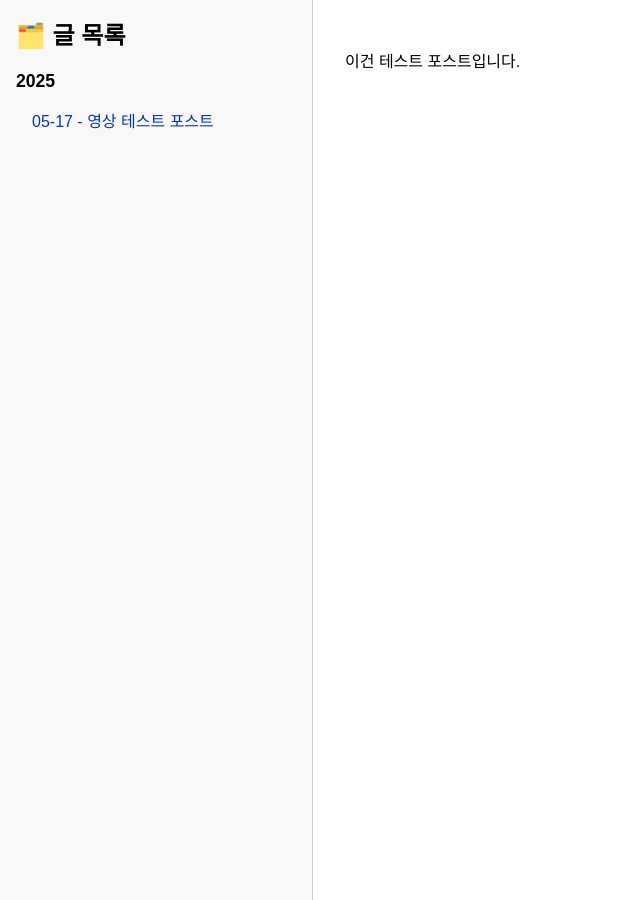
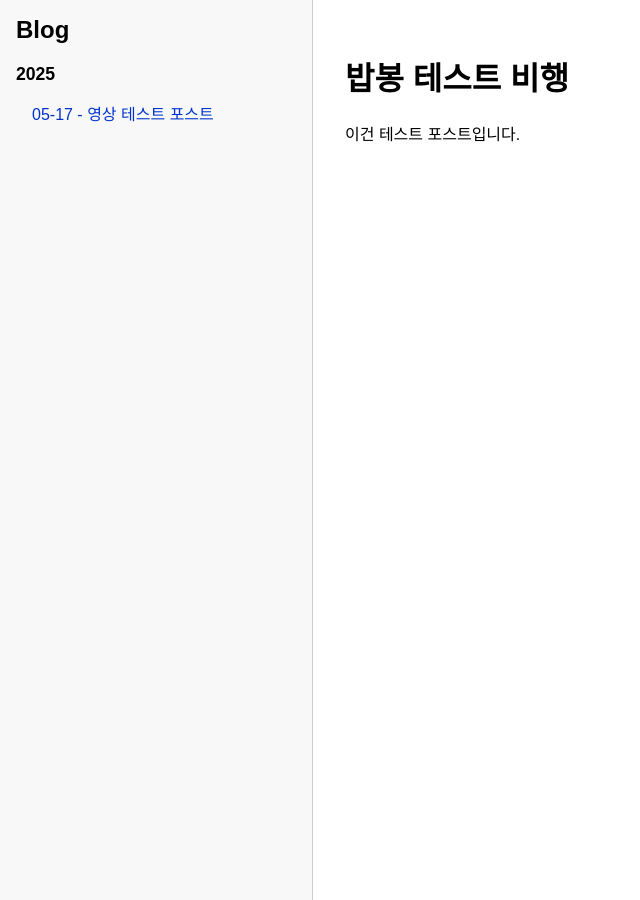
Before and after one commit to realwonbin/blog, a Jekyll site: the page built from _posts/2025-05-17-test.md, in a window 1280 px wide. Shown: the whole page, without its empty margins (0-640 px from the left). Built offline with Jekyll 4.4.1, drawn with Linux system fonts in a browser that asks for light colours.

Commit message:
Update: 2025-05-19 21:26:49

```diff
--- a/_layouts/default.html
+++ b/_layouts/default.html
@@ -18,7 +18,7 @@
 <body>
   <div id="container">
     <aside>
-      <h1 style="margin-top:0">🗂️ 글 목록</h1>
+      <h1 style="margin-top:0">Blog</h1>
       {% assign posts_by_year = site.posts | group_by_exp: "post", "post.date | date: '%Y'" %}
       {% for year in posts_by_year %}
         <h2>{{ year.name }}</h2>
--- a/_posts/2025-05-17-test.md
+++ b/_posts/2025-05-17-test.md
@@ -5,6 +5,7 @@ date: 2025-05-17
 tags: [test, video]
 permalink: 2025-05-17-test/
 ---
+# 밥봉 테스트 비행
 
 이건 테스트 포스트입니다.
 
```
Also changed, not shown: 1 other file.
